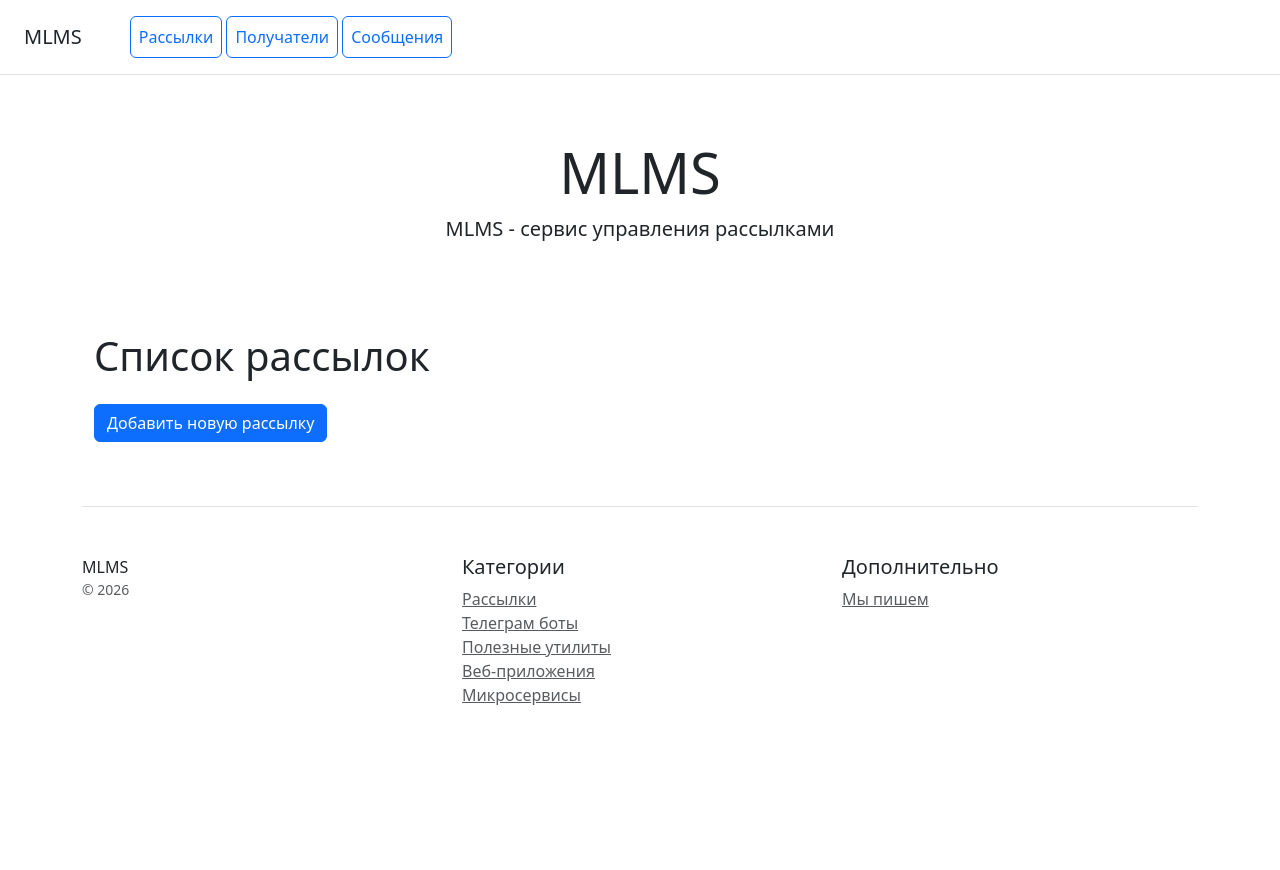
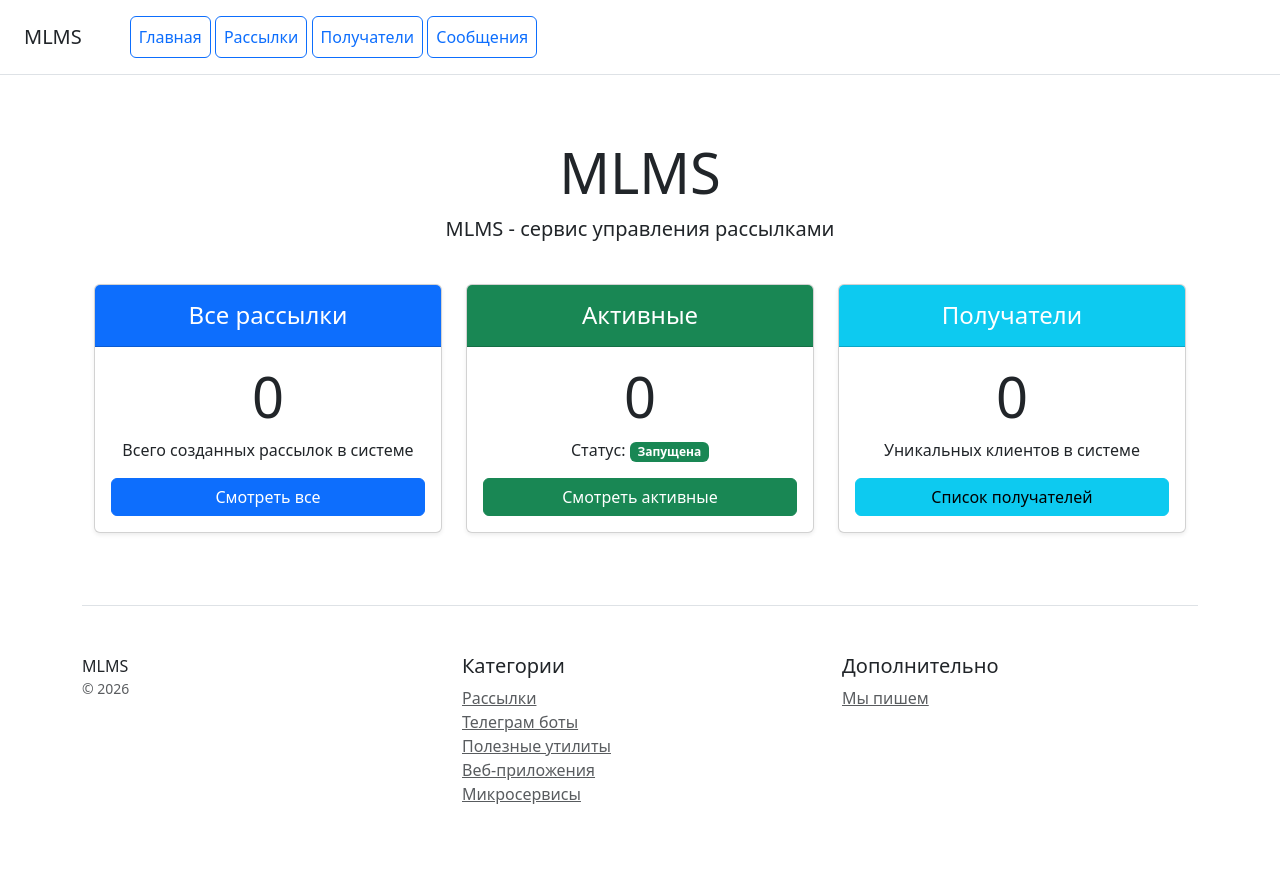
Before and after one commit to Cozdig/Django_cw, a Django app: page /mailing/ in a window 1280 px wide. Before the commit the page ends 705 px from the top, so only its background shows below. Run offline with Django 5.2, Linux system fonts and the light colour scheme; data that the repository does not hold is empty; some libraries are stand-ins or nearby versions.

Commit message:
add home page

```diff
--- a/mailing/templates/mailing/base.html
+++ b/mailing/templates/mailing/base.html
@@ -10,7 +10,8 @@
 <div class="d-flex flex-column flex-md-row align-items-center p-3 px-md-4 mb-3 bg-white border-bottom box-shadow">
     <h5 class="my-0 mr-md-auto font-weight-normal">MLMS</h5>
     <nav class="ms-5">
-        <a class="p-2 btn btn-outline-primary" href="/mailing/">Рассылки</a>
+        <a class="p-2 btn btn-outline-primary" href="/mailing/">Главная</a>
+        <a class="p-2 btn btn-outline-primary" href="/mailing/mailings/">Рассылки</a>
         <a class="p-2 btn btn-outline-primary" href="/mailing/recipients/">Получатели</a>
         <a class="p-2 btn btn-outline-primary" href="/mailing/messages/">Сообщения</a>
         {% comment %}
--- /dev/null
+++ b/mailing/templates/mailing/home.html
@@ -0,0 +1,54 @@
+{% extends 'mailing/base.html' %}
+
+{% block title %}Главная{% endblock %}
+
+{% block content %}
+<div class="container">
+    <div class="row text-center">
+        <div class="col-lg-4 col-md-6 mb-4">
+            <div class="card h-100 shadow-sm">
+                <div class="card-header py-3 bg-primary text-white">
+                    <h4 class="my-0">Все рассылки</h4>
+                </div>
+                <div class="card-body d-flex flex-column">
+                    <h1 class="card-title display-4">{{ total_mailings }}</h1>
+                    <p class="card-text flex-grow-1">Всего созданных рассылок в системе</p>
+                    <a href="{% url 'mailing:mailings_list' %}" class="btn btn-primary mt-auto">
+                        <i class="bi bi-list-ul"></i> Смотреть все
+                    </a>
+                </div>
+            </div>
+        </div>
+        <div class="col-lg-4 col-md-6 mb-4">
+            <div class="card h-100 shadow-sm">
+                <div class="card-header py-3 bg-success text-white">
+                    <h4 class="my-0">Активные</h4>
+                </div>
+                <div class="card-body d-flex flex-column">
+                    <h1 class="card-title display-4">{{ active_mailings }}</h1>
+                    <p class="card-text flex-grow-1">
+                        Статус: <span class="badge bg-success">Запущена</span><br>
+                    </p>
+                    <a href="{% url 'mailing:mailings_list' %}?status=Запущена" class="btn btn-success mt-auto">
+                        <i class="bi bi-play-circle"></i> Смотреть активные
+                    </a>
+                </div>
+            </div>
+        </div>
+        <div class="col-lg-4 col-md-6 mb-4">
+            <div class="card h-100 shadow-sm">
+                <div class="card-header py-3 bg-info text-white">
+                    <h4 class="my-0">Получатели</h4>
+                </div>
+                <div class="card-body d-flex flex-column">
+                    <h1 class="card-title display-4">{{ unique_recipients }}</h1>
+                    <p class="card-text flex-grow-1">Уникальных клиентов в системе</p>
+                    <a href="{% url 'mailing:recipient_list' %}" class="btn btn-info mt-auto">
+                        <i class="bi bi-people"></i> Список получателей
+                    </a>
+                </div>
+            </div>
+        </div>
+    </div>
+</div>
+{% endblock %}
--- a/mailing/urls.py
+++ b/mailing/urls.py
@@ -1,6 +1,7 @@
 from django.urls import path
 from mailing.apps import MailingConfig
-from .views import RecipientCreateView, RecipientListView, RecipientUpdateView, RecipientDetailView, RecipientDeleteView
+from .views import RecipientCreateView, RecipientListView, RecipientUpdateView, RecipientDetailView, \
+    RecipientDeleteView, home_view
 from .views import MessageListView, MessageCreateView, MessageDeleteView, MessageDetailView, MessageUpdateView
 from .views import MailingsDeleteView, MailingsCreateView, MailingsDetailView, MailingsUpdateView, MailingsListView
 from .views import SendMailingView
@@ -18,10 +19,11 @@ urlpatterns = [
     path('messages/<int:pk>/', MessageDetailView.as_view(), name="message_detail"),
     path('messages/<int:pk>/edit/', MessageUpdateView.as_view(), name="message_edit"),
     path('messages/<int:pk>/delete/', MessageDeleteView.as_view(), name="message_delete"),
-    path('create_mailing/', MailingsCreateView.as_view(), name="create_mailing"),
-    path('', MailingsListView.as_view(), name="mailings_list"),
-    path('<int:pk>/', MailingsDetailView.as_view(), name="mailing_detail"),
-    path('<int:pk>/edit/', MailingsUpdateView.as_view(), name="mailing_edit"),
-    path('<int:pk>/delete/', MailingsDeleteView.as_view(), name="mailing_delete"),
-    path('<int:pk>/send/', SendMailingView.as_view(), name='mailing_send'),
+    path('mailings/create_mailing/', MailingsCreateView.as_view(), name="create_mailing"),
+    path('mailings/', MailingsListView.as_view(), name="mailings_list"),
+    path('mailings/<int:pk>/', MailingsDetailView.as_view(), name="mailing_detail"),
+    path('mailings/<int:pk>/edit/', MailingsUpdateView.as_view(), name="mailing_edit"),
+    path('mailings/<int:pk>/delete/', MailingsDeleteView.as_view(), name="mailing_delete"),
+    path('mailings/<int:pk>/send/', SendMailingView.as_view(), name='mailing_send'),
+    path('', home_view, name="home"),
 ]
--- a/mailing/views.py
+++ b/mailing/views.py
@@ -1,9 +1,12 @@
 from django.shortcuts import render, get_object_or_404, redirect
 from django.contrib import messages
+from django.template.context_processors import request
 from django.urls import reverse_lazy
 from django.views import View
 from django.views.generic import DetailView, DeleteView, ListView
 from django.views.generic.edit import CreateView, UpdateView
+from django.db.models import Count
+from django.utils import timezone
 
 from mailing.forms import RecipientForm, MessageForm, MailingForm
 
@@ -148,3 +151,26 @@ class SendMailingView(View):
             messages.warning(request, message)
 
         return redirect('mailing:mailing_detail', pk=pk)
+
+
+# HomePage
+def home_view(request):
+    now = timezone.now()
+
+    total_mailings = Mailings.objects.count()
+
+    active_mailings = Mailings.objects.filter(
+        status=Mailings.STARTED,
+        start_time__lte=now,
+        end_time__gte=now
+    ).count()
+
+    unique_recipients = Recipient.objects.distinct().count()
+
+    context = {
+        'total_mailings': total_mailings,
+        'active_mailings': active_mailings,
+        'unique_recipients': unique_recipients,
+    }
+
+    return render(request, 'mailing/home.html', context)
```
